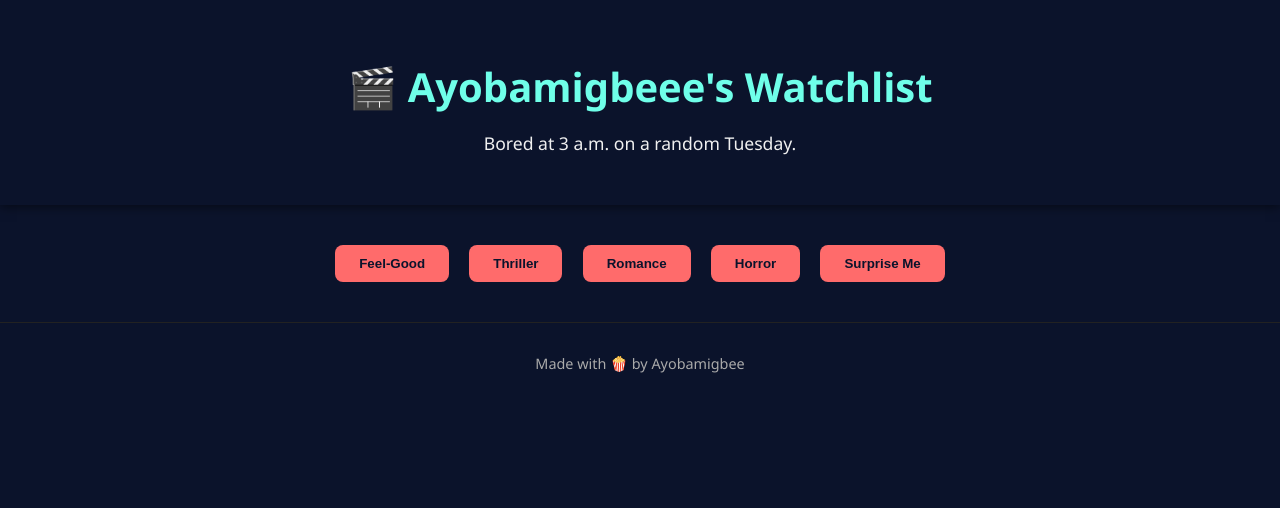
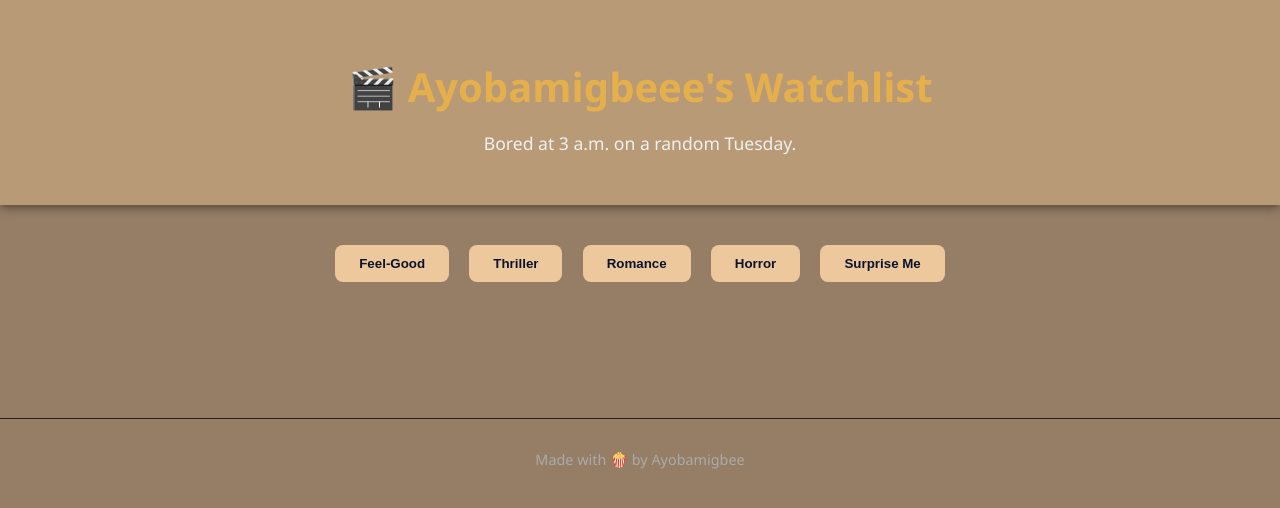
Before and after one commit to Gbeminiyigbenga/WhatToWatch-by-Ayobamigbee, a plain HTML site: page index.html in a window 1280 px wide. Drawn offline with Linux system fonts and the light colour scheme.

Commit message:
Update style.css

```diff
--- a/style.css
+++ b/style.css
@@ -1,21 +1,22 @@
 
 body {
   margin: 0;
-  font-family: 'Segoe UI', sans-serif;
-  background-color: #0B132B;
+  font-family: 'Segoe UI', 'Times New Roman', Times, serif;
+  background-color: #967e66;
   color: #F0F0F0;
   text-align: center;
 }
 
+
 header {
-  background-color: #0B132B;
+  background-color: #b89a76;
   padding: 2rem 1rem;
   box-shadow: 0 2px 10px rgba(0,0,0,0.5);
 }
 
 h1 {
   font-size: 2.5rem;
-  color: #6FFFE9;
+  color: #e5af4c;
   margin-bottom: 0.5rem;
 }
 
@@ -23,6 +24,7 @@ h1 {
   color: #F0F0F0;
   font-size: 1.1rem;
 }
+
 
 .mood-buttons {
   margin: 2rem 1rem;
@@ -33,7 +35,7 @@ h1 {
   padding: 0.7rem 1.5rem;
   border: none;
   border-radius: 8px;
-  background-color: #FF6B6B;
+  background-color: #eec89d;
   color: #0B132B;
   font-weight: bold;
   cursor: pointer;
@@ -41,19 +43,24 @@ h1 {
 }
 
 .mood-btn:hover {
-  background-color: #FFD93D;
+  background-color: #e6a121;
 }
 
-.recommendation-area {
+
+.recommendation-grid {
   display: flex;
-  justify-content: center;
+  flex-direction: column;
+  align-items: center;
+  gap: 2rem;
   padding: 2rem 1rem;
 }
+
 
 .card {
   background-color: #1e1e1e;
   border-radius: 16px;
   box-shadow: 0 4px 15px rgba(255, 255, 255, 0.08);
+  width: 100%;
   max-width: 600px;
   overflow: hidden;
   transition: transform 0.3s ease;
@@ -63,11 +70,13 @@ h1 {
   transform: scale(1.015);
 }
 
+
 .poster {
   width: 100%;
   display: block;
   border-bottom: 1px solid #333;
 }
+
 
 .card-content {
   padding: 1.5rem;
@@ -75,7 +84,7 @@ h1 {
 }
 
 .card-content h2 {
-  color: #FFD93D;
+  color: #c68e25;
   margin-bottom: 0.5rem;
 }
 
@@ -85,6 +94,7 @@ h1 {
   color: #F0F0F0;
 }
 
+
 footer {
   margin-top: 2rem;
   padding: 1rem;
```
